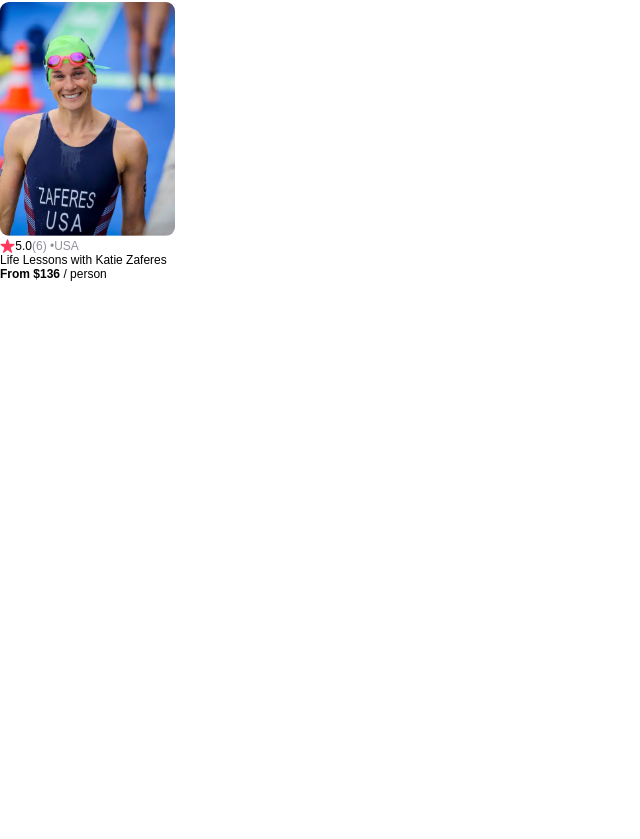
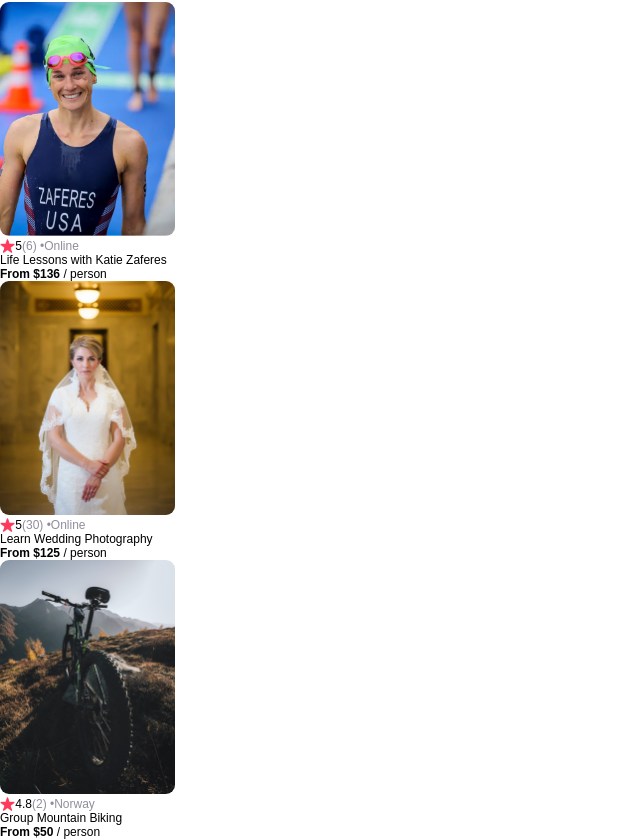
Before and after one commit to jjconway23/airbnb-clone, a React (Create React App) app: page / in a window 1280 px wide. Shown: the part 388-1227 px from the top of the page, without its empty margins (0-640 px from the left). Before the commit the page ends 800 px from the top, so only its background shows below. Built offline with nearby package versions, Linux system fonts and the light colour scheme; the HTML template or start-up script is replaced by a standard one.

Commit message:
Add data file, map over data and render

```diff
--- a/src/App.js
+++ b/src/App.js
@@ -2,21 +2,30 @@
 import Navbar from './components/Navbar/Navbar';
 import Hero from './components/Hero/Hero';
 import Card from './components/Card/Card';
-import katie from "./images/katie-zaferes.png";
+import gigData from "./data"
 
 function App() {
+  let gigs = gigData.map( gig => {
+
+    return <Card
+      id={gig.id}
+      title={gig.title}
+      description={gig.description}
+      price={gig.price}
+      img={gig.coverImg}
+      rating={gig.stats.rating}
+      reviewCount={gig.stats.reviewCount}
+      location={gig.location}
+      openSpots={gig.openSpots}
+      key={gig.id}
+    />
+  })
+
   return (
    <>
     <Navbar />
     <Hero />
-    <Card
-        img={katie}
-        rating="5.0"
-        reviewCount={6}
-        country="USA"
-        title="Life Lessons with Katie Zaferes"
-        price={136}
-    />
+    {gigs}
    </>
   );
 }
--- a/src/components/Card/Card.js
+++ b/src/components/Card/Card.js
@@ -3,7 +3,7 @@
 
 
 
-export default function Card({img,rating,reviewCount,country,title,price}){
+export default function Card({img,rating,reviewCount,location,title,price}){
     return (
         <div className="card">
             <img src={img} className="card-image"/>
@@ -11,7 +11,7 @@
                 <img className="card-star" src={star} />
                 <span>{rating}</span>
                 <span className="grey">({reviewCount}) • </span>
-                <span className="grey">{country}</span>
+                <span className="grey">{location}</span>
             </div>
             <p>{title}</p>
             <p><span className="bold">From ${price}</span> / person</p>
--- /dev/null
+++ b/src/data.js
@@ -0,0 +1,45 @@
+import katie from "./images/katie-zaferes.png";
+import mountainBike from "./images/mountain-bike.png";
+import weddingPhotography from "./images/wedding-photography.png";
+
+export default [
+    {
+        id: 1,
+        title: "Life Lessons with Katie Zaferes",
+        description: "I will share with you what I call \"Positively Impactful Moments of Disappointment.\" Throughout my career, many of my highest moments only came after setbacks and losses. But learning from those difficult moments is what gave me the ability to rise above them and reach my goals.",
+        price: 136,
+        coverImg: katie,
+        stats: {
+            rating: 5.0,
+            reviewCount: 6
+        },
+        location: "Online",
+        openSpots: 0,
+    },
+    {
+        id: 2,
+        title: "Learn Wedding Photography",
+        description: "Interested in becoming a wedding photographer? For beginner and experienced photographers alike, join us in learning techniques required to leave the happy couple with memories that'll last a lifetime.",
+        price: 125,
+        coverImg:weddingPhotography,
+        stats: {
+            rating: 5.0,
+            reviewCount: 30
+        },
+        location: "Online",
+        openSpots: 27,
+    },
+    {
+        id: 3,
+        title: "Group Mountain Biking",
+        description: "Experience the beautiful Norwegian landscape and meet new friends all while conquering rugged terrain on your mountain bike. (Bike provided!)",
+        price: 50,
+        coverImg: mountainBike,
+        stats: {
+            rating: 4.8,
+            reviewCount: 2
+        },
+        location: "Norway",
+        openSpots: 3,
+    }
+]
```
Also changed, not shown: src/images/mountain-bike.png (added), src/images/wedding-photography.png (added).
